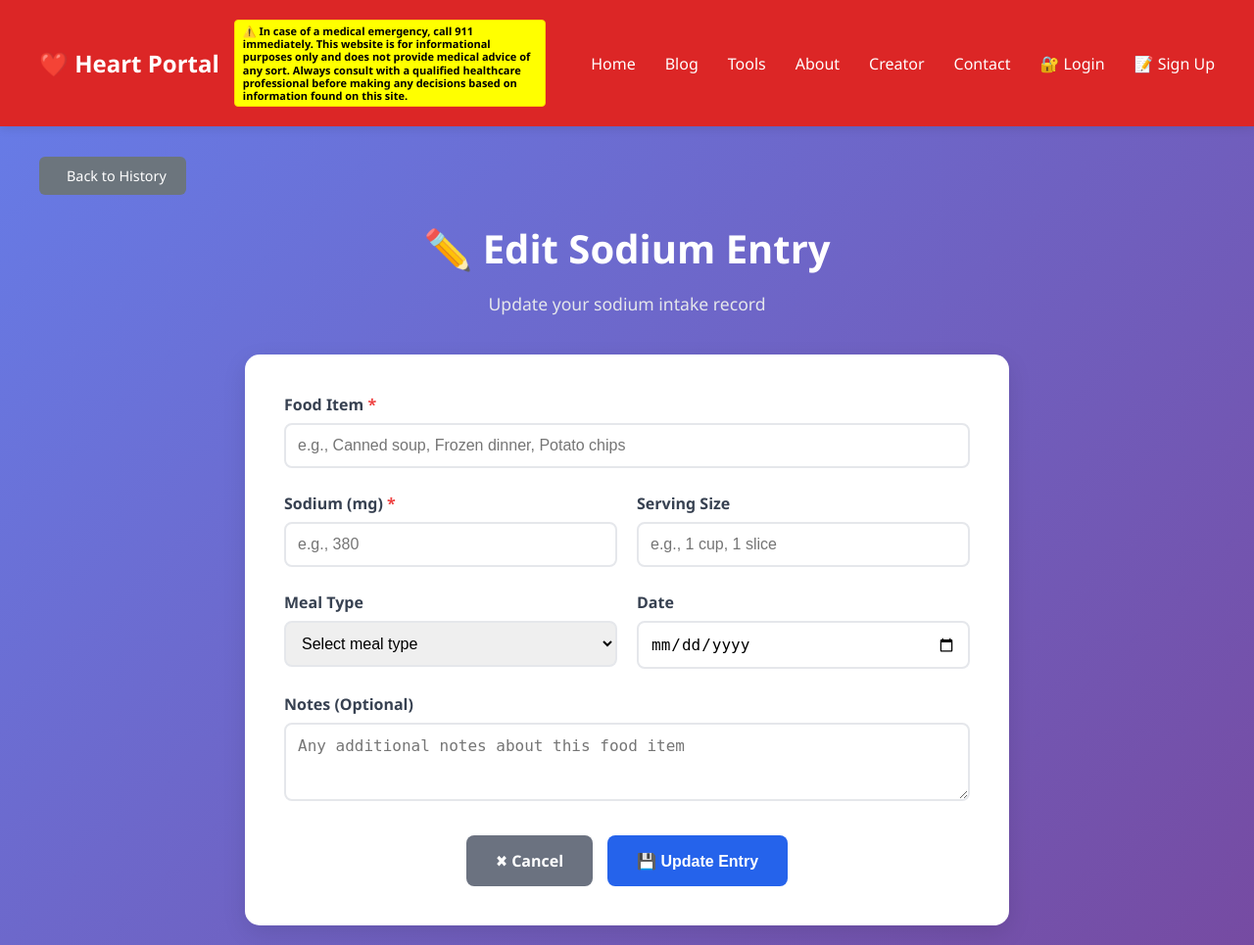
After one commit to rwreynolds/Heart-Portal-Main, a Flask app: template Sodium-Tracker/templates/edit_entry.html in a window 1280 px wide. The commit adds this page. Shown: the whole page at 98% size. Run offline with Flask 3, Linux system fonts and the light colour scheme; the template is opened without the code that fills it, so the values that code supplies are empty; some libraries are stand-ins or nearby versions.

Commit message:
Add edit and delete functionality to Sodium Tracker
- Add get_entry_by_id() function to database.py
- Update update_entry() to accept all parameters including date
- Add /edit_entry/<id> and /delete_entry/<id> routes to app.py
- Create edit_entry.html template with pre-populated form
- Update history.html with edit/delete action buttons on entry rows
- Add CSS styling for action buttons (blue edit, red delete)
- All URLs use get_sodium_url() for reverse proxy compatibility
- Averages automatically recalculate after edits/deletes

```diff
--- a/Sodium-Tracker/app.py
+++ b/Sodium-Tracker/app.py
@@ -162,6 +162,75 @@ def add_entry():
                          nutrition_url=get_nutrition_url(),
                          foodbase_url=get_foodbase_url())
 
+@app.route('/edit_entry/<int:entry_id>', methods=['GET', 'POST'])
+def edit_entry(entry_id):
+    """Edit an existing sodium entry - requires login"""
+    current_user = get_current_user()
+    if not current_user:
+        main_app_url = get_main_app_url()
+        return redirect(f"{main_app_url}/login?next={quote(request.url, safe='')}")
+
+    if request.method == 'POST':
+        data = request.form
+        entry_date = data.get('date', get_current_date().isoformat())
+
+        # Validate sodium value
+        try:
+            sodium_mg = float(data.get('sodium_mg', 0))
+            if sodium_mg < 0 or sodium_mg > 50000:
+                flash('Sodium must be between 0-50000 mg', 'error')
+                return redirect(f"{get_sodium_url()}/edit_entry/{entry_id}")
+        except ValueError:
+            flash('Invalid sodium value', 'error')
+            return redirect(f"{get_sodium_url()}/edit_entry/{entry_id}")
+
+        success = db.update_entry(
+            entry_id=entry_id,
+            date=entry_date,
+            food_item=data.get('food_item'),
+            sodium_mg=sodium_mg,
+            serving_size=data.get('serving_size', ''),
+            meal_type=data.get('meal_type', ''),
+            notes=data.get('notes', '')
+        )
+
+        if success:
+            flash('Sodium entry updated successfully!', 'success')
+            return redirect(f"{get_sodium_url()}/history")
+        else:
+            flash('Error updating entry', 'error')
+            return redirect(f"{get_sodium_url()}/edit_entry/{entry_id}")
+
+    # GET request - show form with existing data
+    entry = db.get_entry_by_id(entry_id)
+    if not entry:
+        flash('Entry not found', 'error')
+        return redirect(f"{get_sodium_url()}/history")
+
+    return render_template('edit_entry.html',
+                         entry=entry,
+                         main_app_url=get_main_app_url(),
+                         blog_url=get_blog_url(),
+                         nutrition_url=get_nutrition_url(),
+                         foodbase_url=get_foodbase_url())
+
+@app.route('/delete_entry/<int:entry_id>', methods=['POST'])
+def delete_entry_route(entry_id):
+    """Delete a sodium entry - requires login"""
+    current_user = get_current_user()
+    if not current_user:
+        main_app_url = get_main_app_url()
+        return redirect(f"{main_app_url}/login?next={quote(request.url, safe='')}")
+
+    success = db.delete_entry(entry_id)
+
+    if success:
+        flash('Sodium entry deleted successfully!', 'success')
+    else:
+        flash('Error deleting entry', 'error')
+
+    return redirect(f"{get_sodium_url()}/history")
+
 @app.route('/history')
 def history():
     """View sodium intake history - requires login"""
--- /dev/null
+++ b/Sodium-Tracker/templates/edit_entry.html
@@ -0,0 +1,236 @@
+{% extends "base.html" %}
+
+{% block title %}Edit Sodium Entry - Heart Portal{% endblock %}
+
+{% block additional_css %}
+<style>
+.main-content {
+    padding: 40px 0;
+}
+
+.page-header {
+    text-align: center;
+    margin-bottom: 40px;
+}
+
+.page-header h1 {
+    color: white;
+    font-size: 2.5rem;
+    margin-bottom: 10px;
+}
+
+.page-header p {
+    color: #e5e7eb;
+    font-size: 1.1rem;
+}
+
+.form-card {
+    background: white;
+    border-radius: 15px;
+    padding: 40px;
+    box-shadow: 0 8px 25px rgba(0,0,0,0.1);
+    max-width: 700px;
+    margin: 0 auto;
+}
+
+.form-group {
+    margin-bottom: 25px;
+}
+
+.form-group label {
+    display: block;
+    margin-bottom: 8px;
+    font-weight: bold;
+    color: #374151;
+}
+
+.form-group input,
+.form-group select,
+.form-group textarea {
+    width: 100%;
+    padding: 12px;
+    border: 2px solid #e5e7eb;
+    border-radius: 8px;
+    font-size: 16px;
+    transition: border-color 0.3s ease;
+    box-sizing: border-box;
+}
+
+.form-group input:focus,
+.form-group select:focus,
+.form-group textarea:focus {
+    outline: none;
+    border-color: #667eea;
+    box-shadow: 0 0 0 3px rgba(102, 126, 234, 0.1);
+}
+
+.form-group textarea {
+    height: 80px;
+    resize: vertical;
+}
+
+.form-grid {
+    display: grid;
+    grid-template-columns: 1fr 1fr;
+    gap: 20px;
+}
+
+.btn {
+    padding: 15px 30px;
+    border: none;
+    border-radius: 8px;
+    text-decoration: none;
+    font-weight: bold;
+    font-size: 16px;
+    transition: all 0.3s ease;
+    cursor: pointer;
+    display: inline-block;
+    text-align: center;
+}
+
+.btn-primary {
+    background: #2563eb;
+    color: white;
+}
+
+.btn-primary:hover {
+    background: #1d4ed8;
+}
+
+.btn-secondary {
+    background: #6b7280;
+    color: white;
+}
+
+.btn-secondary:hover {
+    background: #4b5563;
+}
+
+.form-actions {
+    display: flex;
+    gap: 15px;
+    justify-content: center;
+    margin-top: 30px;
+}
+
+.required {
+    color: #ef4444;
+}
+
+.back-button-container {
+    margin-bottom: 20px;
+    position: relative;
+    z-index: 10;
+}
+
+.btn-back {
+    background-color: #6c757d !important;
+    color: white !important;
+    padding: 10px 20px;
+    border: none;
+    border-radius: 6px;
+    text-decoration: none;
+    font-weight: 500;
+    font-size: 0.9rem;
+    transition: background-color 0.3s;
+    display: inline-flex !important;
+    align-items: center;
+    gap: 8px;
+    position: relative;
+    z-index: 10;
+}
+
+.btn-back:hover {
+    background-color: #5a6268 !important;
+    color: white !important;
+    text-decoration: none;
+}
+
+.btn-back i {
+    font-size: 0.8rem;
+}
+
+@media (max-width: 768px) {
+    .form-grid {
+        grid-template-columns: 1fr;
+    }
+
+    .form-actions {
+        flex-direction: column;
+    }
+}
+</style>
+{% endblock %}
+
+{% block content %}
+<div class="main-container" style="padding-top: 80px;">
+    <div class="back-button-container">
+        <a href="{{ get_sodium_url() }}/history" class="btn-back">
+            <i class="fas fa-arrow-left"></i> Back to History
+        </a>
+    </div>
+
+    <!-- Page Header -->
+    <div class="page-header">
+        <h1>✏️ Edit Sodium Entry</h1>
+        <p>Update your sodium intake record</p>
+    </div>
+
+    <!-- Entry Form -->
+    <div class="form-card">
+        <form method="POST" action="{{ get_sodium_url() }}/edit_entry/{{ entry.id }}">
+            <div class="form-group">
+                <label for="food_item">Food Item <span class="required">*</span></label>
+                <input type="text" id="food_item" name="food_item" required
+                       value="{{ entry.food_item }}"
+                       placeholder="e.g., Canned soup, Frozen dinner, Potato chips">
+            </div>
+
+            <div class="form-grid">
+                <div class="form-group">
+                    <label for="sodium_mg">Sodium (mg) <span class="required">*</span></label>
+                    <input type="number" id="sodium_mg" name="sodium_mg" required min="0"
+                           value="{{ entry.sodium_mg }}"
+                           placeholder="e.g., 380">
+                </div>
+
+                <div class="form-group">
+                    <label for="serving_size">Serving Size</label>
+                    <input type="text" id="serving_size" name="serving_size"
+                           value="{{ entry.serving_size or '' }}"
+                           placeholder="e.g., 1 cup, 1 slice">
+                </div>
+            </div>
+
+            <div class="form-grid">
+                <div class="form-group">
+                    <label for="meal_type">Meal Type</label>
+                    <select id="meal_type" name="meal_type">
+                        <option value="">Select meal type</option>
+                        <option value="Breakfast" {% if entry.meal_type == 'Breakfast' %}selected{% endif %}>Breakfast</option>
+                        <option value="Lunch" {% if entry.meal_type == 'Lunch' %}selected{% endif %}>Lunch</option>
+                        <option value="Dinner" {% if entry.meal_type == 'Dinner' %}selected{% endif %}>Dinner</option>
+                        <option value="Snack" {% if entry.meal_type == 'Snack' %}selected{% endif %}>Snack</option>
+                    </select>
+                </div>
+
+                <div class="form-group">
+                    <label for="date">Date</label>
+                    <input type="date" id="date" name="date" value="{{ entry.date }}">
+                </div>
+            </div>
+
+            <div class="form-group">
+                <label for="notes">Notes (Optional)</label>
+                <textarea id="notes" name="notes"
+                          placeholder="Any additional notes about this food item">{{ entry.notes or '' }}</textarea>
+            </div>
+
+            <div class="form-actions">
+                <a href="{{ get_sodium_url() }}/history" class="btn btn-secondary">✖ Cancel</a>
+                <button type="submit" class="btn btn-primary">💾 Update Entry</button>
+            </div>
+        </form>
+    </div>
+</div>
+{% endblock %}
```
Also changed, not shown: Sodium-Tracker/database.py (+32 -34 lines), Sodium-Tracker/templates/history.html (+50 -0 lines).
